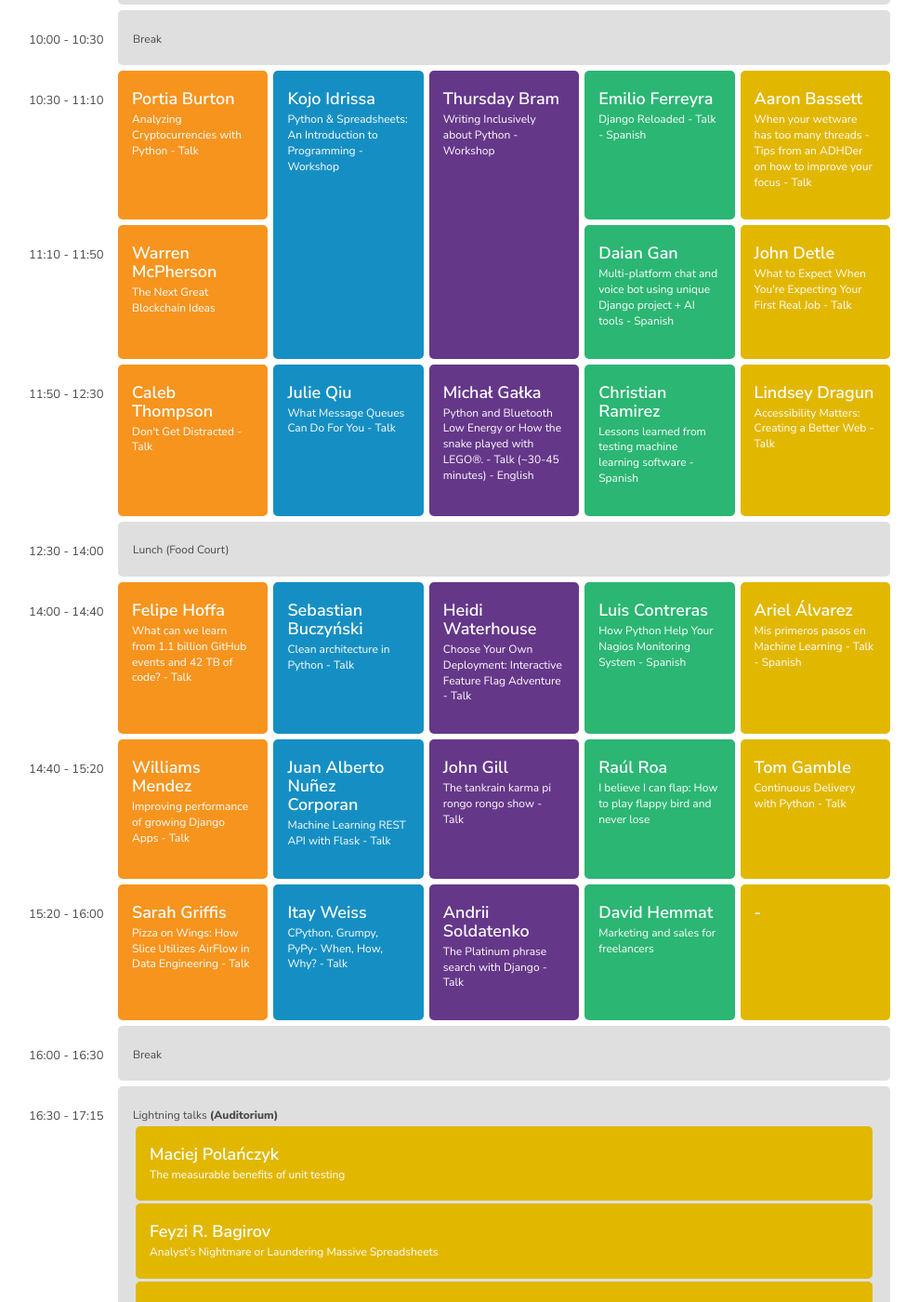
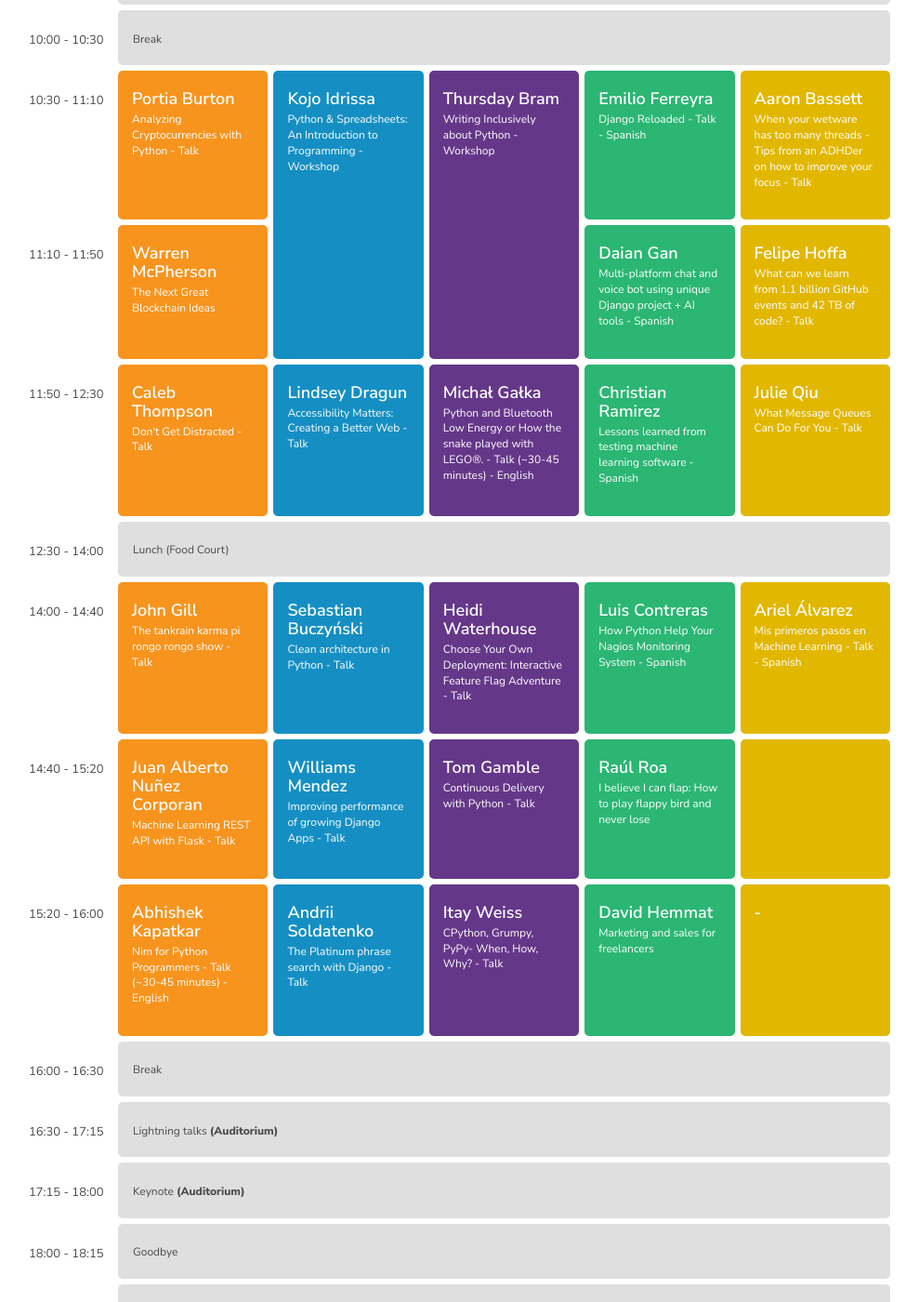
Before and after one commit to pycaribbean/pycaribbean.github.io, a Jekyll site: the page built from schedule.html, in a window 1280 px wide and 1400 px high, scrolled down 2237 px. Shown: the whole window at 93% size, without its empty margins (144-1133 px from the left). Built offline with Jekyll 4.4.1, drawn with Linux system fonts in a browser that asks for light colours; nearby versions of some CDN libraries; library files that are not in the unit come from our copies; some of the changed text lies outside the part shown.

Commit message:
Rearrange schedule to create blocks with similar topics

```diff
--- a/schedule.html
+++ b/schedule.html
@@ -110,8 +110,8 @@ layout: contentpage
                 <p>Use Odoo as Web framework - Spanish</p>
             </div>
             <div class="lecture yellow">
-                <h4>Julie Qiu</h4>
-                <p>Strategies to Edit Production Data</p>
+                <h4>Craig Kerstiens</h4>
+                <p>Postgres at any scale - Talk</p>
             </div>
             <!-- ////////////// End Row ////////////// -->
 
@@ -135,8 +135,8 @@ layout: contentpage
                 </p>
             </div>
             <div class="lecture yellow">
-                <h4> - </h4>
-                <p></p>
+                <h4>Julie Qiu</h4>
+                <p>Strategies to Edit Production Data</p>
             </div>
             <div class="time">11:50 - 12:30</div>
             <div class="lecture orange">
@@ -144,10 +144,9 @@ layout: contentpage
                 <p>Practicality beats Purit</p>
             </div>
             <div class="lecture yellow">
-                <h4> - </h4>
-                <p></p>
+                <h4>Feyzi R. Bagirov</h4>
+                <p>Analyst’s Nightmare or Laundering Massive Spreadsheets</p>
             </div>
-
 
             <div class="time">12:30 - 14:00</div>
             <div class="break">
@@ -158,32 +157,32 @@ layout: contentpage
             <!-- ////////////// Start Row ////////////// -->
             <div class="time">14:00 - 14:40</div>
             <div class="lecture orange">
-                <h4>Craig Kerstiens</h4>
-                <p>Postgres at any scale - Talk</p>
+                <h4>Maciej Polańczyk </h4>
+                <p>The measurable benefits of unit testing</p>
             </div>
             <div class="lecture blue">
+                <h4>Sumanth Damarla</h4>
+                <p>Securing the Web - Talk</p>
+            </div>
+            <div class="lecture purple">
                 <h4>Robert Kuska</h4>
                 <p>Bits and bytes of Python memory management - Talk</p>
-            </div>
-            <div class="lecture purple">
-                <h4>Sumanth Damarla</h4>
-                <p>Securing the Web - Talk</p>
             </div>
             <div class="lecture green">
                 <h4>Andres Santana</h4>
                 <p>Elementos de sistemas distribuidos - Spanish</p>
             </div>
             <div class="lecture yellow">
-                <h4>Abhishek Kapatkar</h4>
-                <p>Nim for Python Programmers - Talk (~30-45 minutes) - English</p>
+                <h4>Sarah Griffis</h4>
+                <p>Pizza on Wings:  How Slice Utilizes AirFlow in Data Engineering - Talk</p>
             </div>
             <!-- ////////////// End Row ////////////// -->
 
             <!-- ////////////// Start Row ////////////// -->
             <div class="time">14:40 - 15:20</div>
             <div class="lecture orange">
-                <h4>Cornelius Hairston</h4>
-                <p>Standing on the Shoulders of Giants: Image Recognition with Python - Talk</p>
+                <h4>Josh Simmons</h4>
+                <p>Learn by Contributing to Open Source - English</p>
             </div>
             <div class="lecture blue double-rows">
                 <h4>Viktor Justo V.</h4>
@@ -191,8 +190,8 @@ layout: contentpage
                     </p>
             </div>
             <div class="lecture purple">
-                <h4>Josh Simmons</h4>
-                <p>Learn by Contributing to Open Source - English</p>
+                <h4>Cornelius Hairston</h4>
+                <p>Standing on the Shoulders of Giants: Image Recognition with Python - Talk</p>
             </div>
             <div class="lecture green">
                 <h4>Yasmany Castillo</h4>
@@ -321,8 +320,8 @@ layout: contentpage
             <p>Multi-platform chat and voice bot using unique Django project + AI tools - Spanish</p>
         </div>
         <div class="lecture yellow">
-            <h4>John Detle</h4>
-            <p>What to Expect When You're Expecting Your First Real Job - Talk</p>
+                <h4>Felipe Hoffa</h4>
+                <p>What can we learn from 1.1 billion GitHub events and 42 TB of code? - Talk</p>
         </div>
         <!-- ////////////// End Row ////////////// -->
 
@@ -333,8 +332,8 @@ layout: contentpage
             <p>Don't Get Distracted - Talk</p>
         </div>
         <div class="lecture blue">
-            <h4>Julie Qiu</h4>
-            <p>What Message Queues Can Do For You - Talk</p>
+            <h4>Lindsey Dragun</h4>
+            <p>Accessibility Matters: Creating a Better Web - Talk</p>
         </div>
         <div class="lecture purple">
             <h4>Michał Gałka</h4>
@@ -345,8 +344,8 @@ layout: contentpage
             <p>Lessons learned from testing machine learning software - Spanish</p>
         </div>
         <div class="lecture yellow">
-            <h4>Lindsey Dragun</h4>
-            <p>Accessibility Matters: Creating a Better Web - Talk</p>
+            <h4>Julie Qiu</h4>
+            <p>What Message Queues Can Do For You - Talk</p>
         </div>
         <!-- ////////////// End Row ////////////// -->
 
@@ -358,8 +357,8 @@ layout: contentpage
         <!-- ////////////// Start Row ////////////// -->
         <div class="time">14:00 - 14:40</div>
         <div class="lecture orange">
-            <h4>Felipe Hoffa</h4>
-            <p>What can we learn from 1.1 billion GitHub events and 42 TB of code? - Talk</p>
+            <h4>John Gill </h4>
+            <p>The tankrain karma pi rongo rongo show - Talk</p>
         </div>
         <div class="lecture blue">
             <h4>Sebastian Buczyński</h4>
@@ -382,24 +381,23 @@ layout: contentpage
         <!-- ////////////// Start Row ////////////// -->
         <div class="time">14:40 - 15:20</div>
         <div class="lecture orange">
+            <h4>Juan Alberto Nuñez Corporan</h4>
+            <p>Machine Learning REST API with Flask - Talk</p>
+        </div>
+        <div class="lecture blue">
             <h4>Williams Mendez</h4>
             <p>Improving performance of growing Django Apps - Talk</p>
         </div>
-        <div class="lecture blue">
-            <h4>Juan Alberto Nuñez Corporan</h4>
-            <p>Machine Learning REST API with Flask - Talk</p>
-        </div>
         <div class="lecture purple">
-            <h4>John Gill </h4>
-            <p>The tankrain karma pi rongo rongo show - Talk</p>
+            <h4> Tom Gamble </h4>
+            <p>Continuous Delivery with Python - Talk</p>
         </div>
         <div class="lecture green">
             <h4>Raúl Roa</h4>
             <p>I believe I can flap: How to play flappy bird and never lose</p>
         </div>
         <div class="lecture yellow">
-            <h4> Tom Gamble </h4>
-            <p>Continuous Delivery with Python - Talk</p>
+
         </div>
         <!-- ////////////// End Row ////////////// -->
 
@@ -408,16 +406,16 @@ layout: contentpage
         <!-- ////////////// Start Row ////////////// -->
         <div class="time">15:20 - 16:00</div>
         <div class="lecture orange">
-            <h4>Sarah Griffis</h4>
-            <p>Pizza on Wings:  How Slice Utilizes AirFlow in Data Engineering - Talk</p>
+            <h4>Abhishek Kapatkar</h4>
+            <p>Nim for Python Programmers - Talk (~30-45 minutes) - English</p>
         </div>
         <div class="lecture blue">
+            <h4>Andrii Soldatenko</h4>
+            <p>The Platinum phrase search with Django - Talk</p>
+        </div>
+        <div class="lecture purple">
             <h4>Itay Weiss</h4>
             <p>CPython, Grumpy, PyPy- When, How, Why? - Talk</p>
-        </div>
-        <div class="lecture purple">
-            <h4>Andrii Soldatenko</h4>
-            <p>The Platinum phrase search with Django - Talk</p>
         </div>
         <div class="lecture green">
             <h4>David Hemmat</h4>
@@ -437,20 +435,6 @@ layout: contentpage
         <div class="time">16:30 - 17:15</div>
         <div class="break">
             <p>Lightning talks <strong>(Auditorium)</strong></p>
-
-            <div class="lecture yellow">
-                <h4>Maciej Polańczyk </h4>
-                <p>The measurable benefits of unit testing</p>
-            </div>
-            <div class="lecture yellow">
-                <h4>Feyzi R. Bagirov</h4>
-                <p>Analyst’s Nightmare or Laundering Massive Spreadsheets</p>
-            </div>
-            <div class="lecture yellow">
-                <h4>Jacqueline Kazil</h4>
-                <p>(What the PSF does)</p>
-            </div>
-
         </div>
 
         <div class="time">17:15 - 18:00</div>
```
